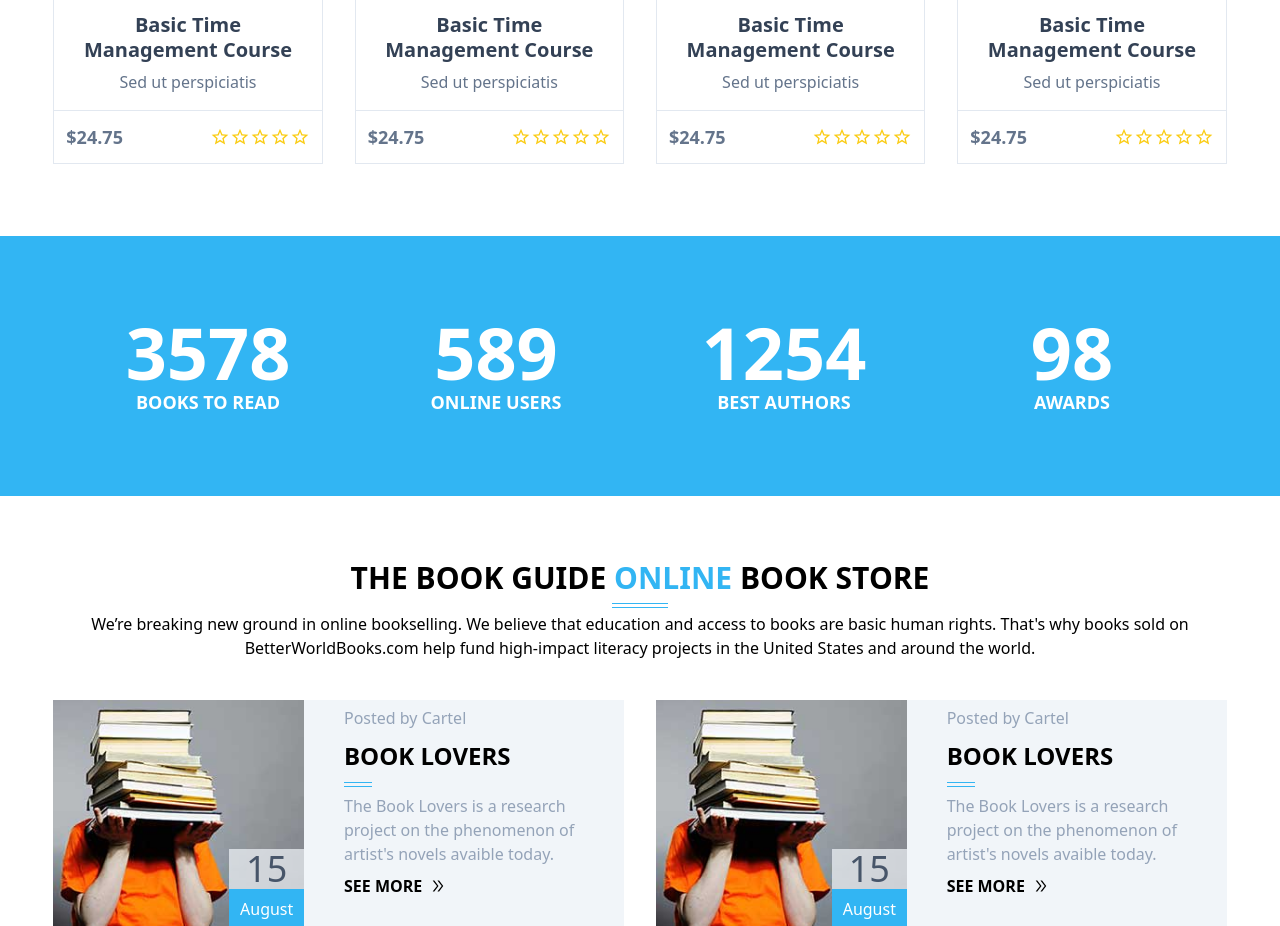
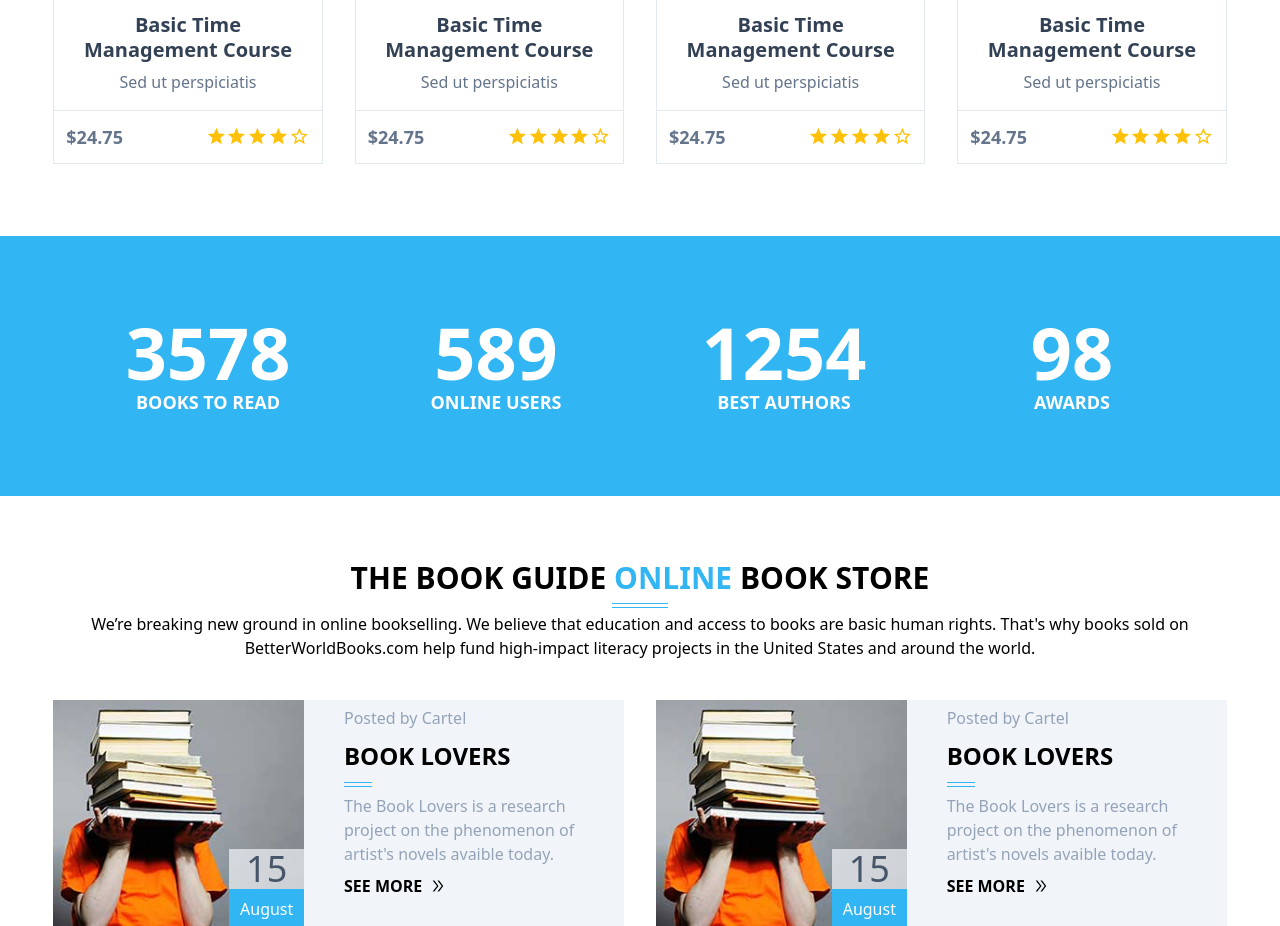
Before and after one commit to emmanuel-cruz-dev/literarium, a React (Vite) app: page / in a window 1280 px wide. Shown: the part 3340-4266 px from the top of the page. Built offline with nearby package versions, Linux system fonts and the light colour scheme.

Commit message:
nuevo componente renderizador de estrellas

```diff
--- a/src/components/BookGuide.tsx
+++ b/src/components/BookGuide.tsx
@@ -1,5 +1,5 @@
 import Cover from "../assets/images/juego-tronos-cover.jpg";
-import StarRating from "./StarRating";
+import StarsElement from "./StarsElement";
 
 const BookGuideItem = () => {
   return (
@@ -22,7 +22,7 @@ const BookGuideItem = () => {
       <div className="flex justify-between items-center relative py-3 px-3">
         <span className="font-semibold text-lg text-slate-500">$24.75</span>
         <div>
-          <StarRating />
+          <StarsElement num={4} />
         </div>
         <a
           className="book-guide__btn absolute top-0 left-[-.9px] bottom-[-.9px] right-[-.9px] flex items-center text-lg justify-center font-bold text-white text-center background-accent__item uppercase"
--- /dev/null
+++ b/src/components/StarsElement.tsx
@@ -0,0 +1,22 @@
+import { MdStarOutline, MdStar } from "react-icons/md";
+
+interface StarsElementProps {
+  num: number;
+}
+
+const StarsElement: React.FC<StarsElementProps> = ({ num }) => {
+  const totalStars: number = 5;
+
+  // Crea un array dinámico para representar las estrellas
+  const stars: JSX.Element[] = Array.from({ length: totalStars }, (_, index) =>
+    index < num ? (
+      <MdStar key={index} color="#ffc107" />
+    ) : (
+      <MdStarOutline key={index} color="#ffc107" />
+    )
+  );
+
+  return <div className="flex text-[1.30rem]">{stars}</div>;
+};
+
+export default StarsElement;
--- a/src/components/TopSellers.tsx
+++ b/src/components/TopSellers.tsx
@@ -3,7 +3,6 @@ import JuegoTronos from "../assets/images/juego-tronos-cover.jpg";
 import DoceReglas from "../assets/images/12-reglas-para-vivir-cover.jpg";
 import LibertadPrimera from "../assets/images/libertad-primera-y-ultima-cover.jpg";
 import PoderHabitos from "../assets/images/poder-habitos-cover.jpg";
-import React from "react";
 
 const books = [
   {
```
